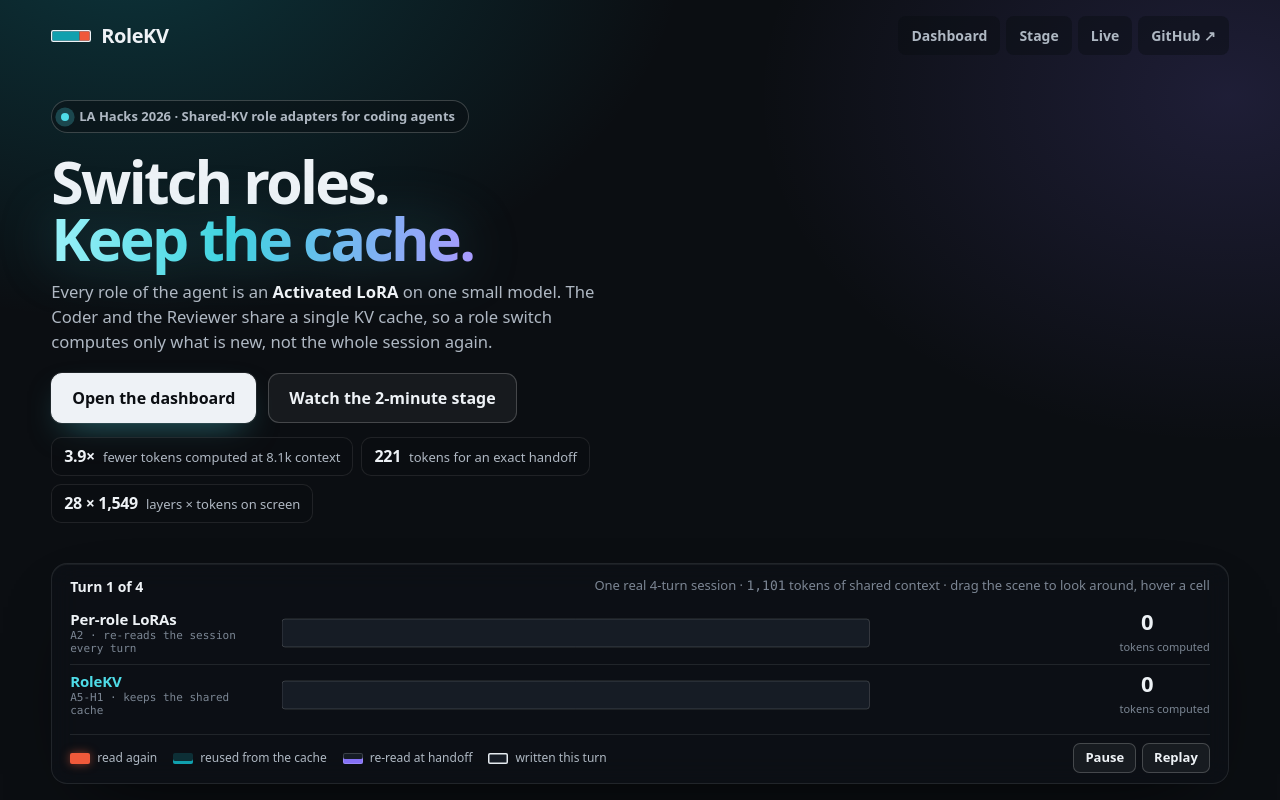
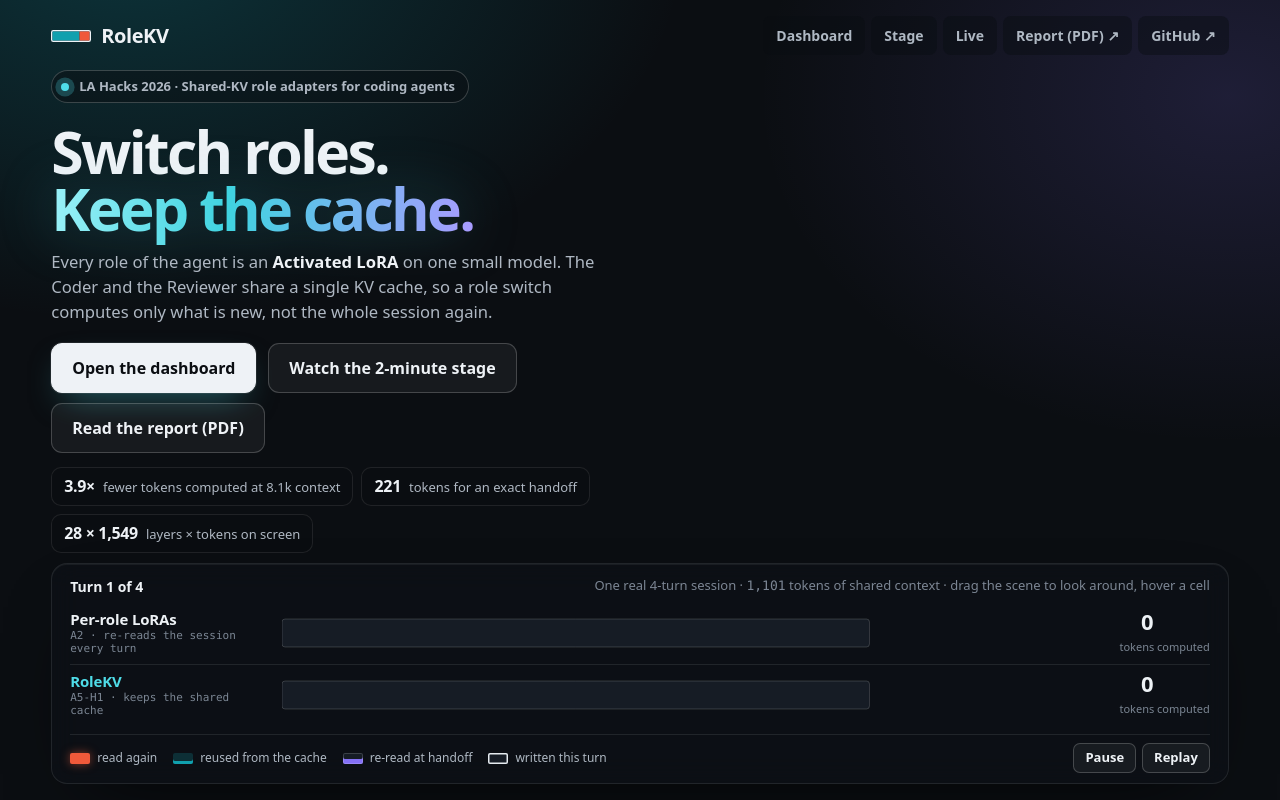
Before and after one commit to Yinghao-Guan/ai-hackathon-26, a website: page demo/index.html in a window 1280 px wide. Drawn offline with nearby package versions, Linux system fonts and the light colour scheme; a web font is replaced by a local one.

Commit message:
Homepage: link the report PDF from the nav and the call-to-action row

```diff
--- a/demo/index.html
+++ b/demo/index.html
@@ -36,6 +36,7 @@
       <a href="dashboard.html">Dashboard</a>
       <a href="dashboard.html?present">Stage</a>
       <a href="live/">Live</a>
+      <a href="rolekv-report.pdf" target="_blank" rel="noopener">Report (PDF) ↗</a>
       <a href="https://github.com/Yinghao-Guan/ai-hackathon-26" rel="noopener">GitHub ↗</a>
     </nav>
   </header>
@@ -48,6 +49,7 @@
       <div class="cta-row">
         <a class="btn primary lg" href="dashboard.html">Open the dashboard</a>
         <a class="btn ghost lg" href="dashboard.html?present">Watch the 2-minute stage</a>
+        <a class="btn ghost lg" href="rolekv-report.pdf" target="_blank" rel="noopener">Read the report (PDF)</a>
       </div>
       <ul class="chips" aria-label="Measured">
         <li class="chip"><b id="chip-ratio">3.9×</b><span id="chip-ratio-text">fewer tokens computed at 8.1k context</span></li>
```
Also changed, not shown: 1 other file.
